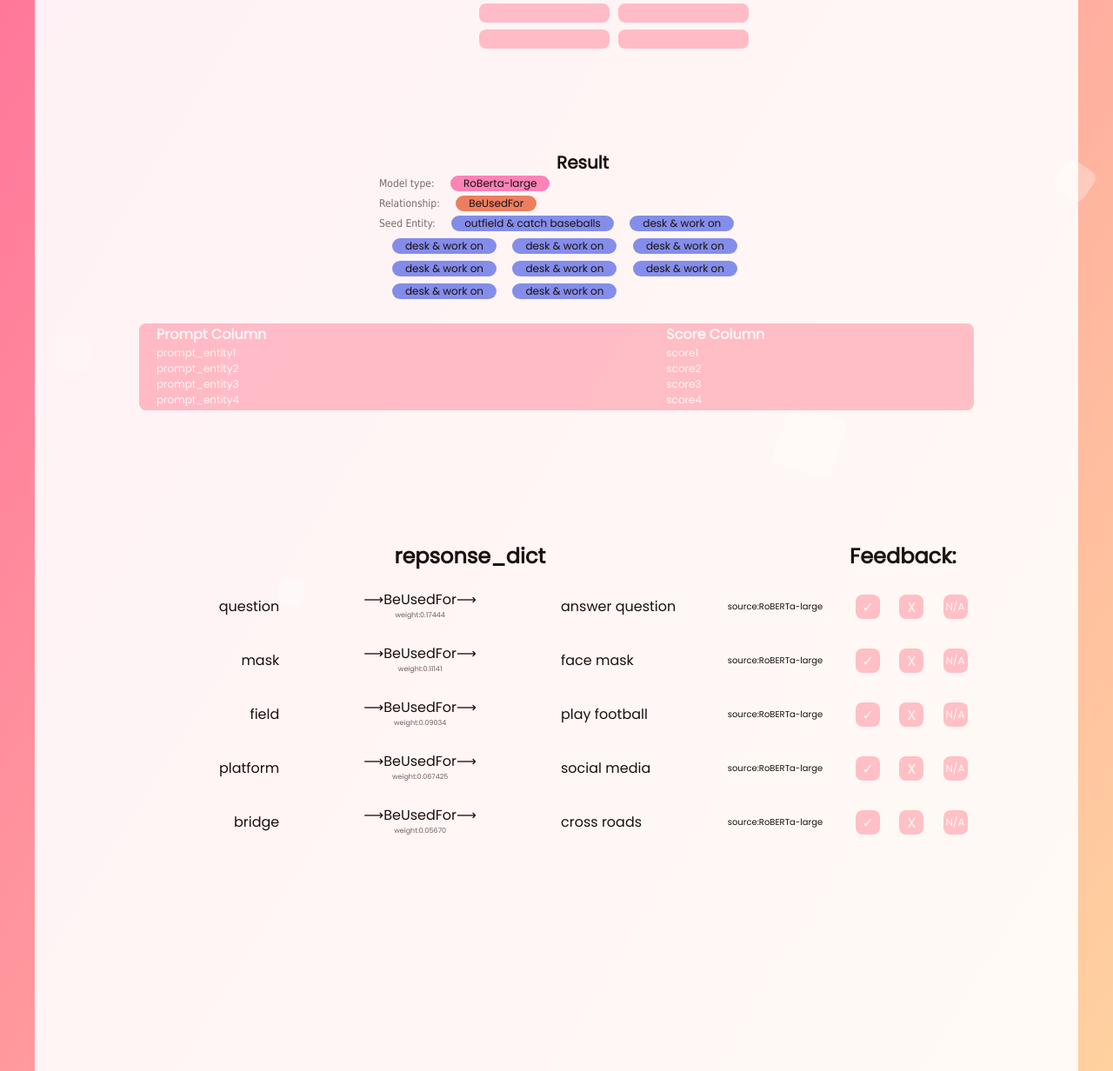
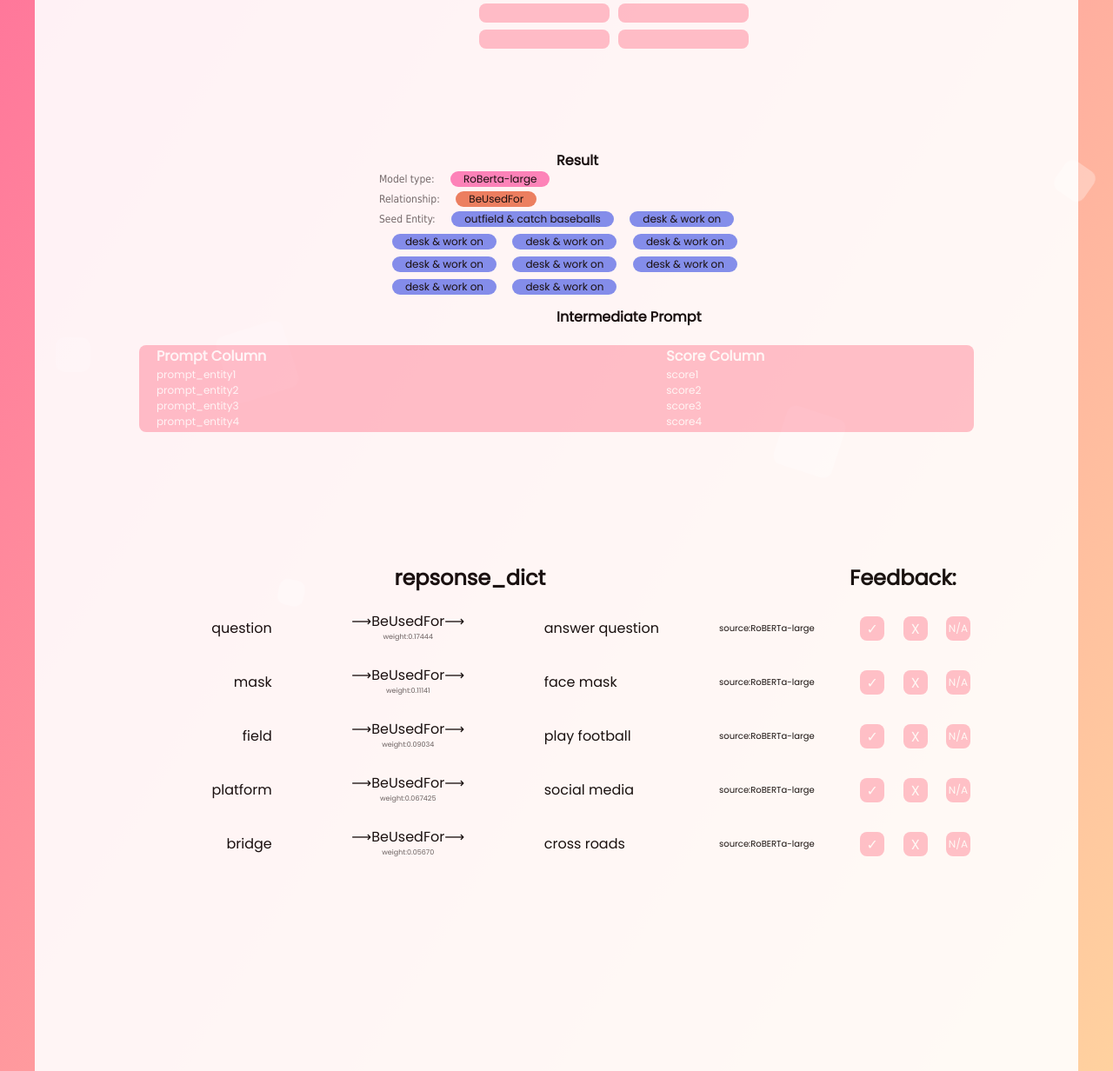
Before and after one commit to BinnYEver/new-frontend-local, a Flask app: page /resultER in a window 1280 px wide. Shown: the part 244-1476 px from the top of the page at 87% size. Run offline with Flask 2, Linux system fonts and the light colour scheme.

Commit message:
other than select update

```diff
--- a/static/css/resultER.css
+++ b/static/css/resultER.css
@@ -135,7 +135,7 @@ body {
     padding-top: 20px;
     margin-left: 50%;
     color: #000;
-    font: normal 700 20px 'Poppins', sans-serif;
+    font: normal 700 16px 'Poppins', sans-serif;
 }
 
 .result_board .model_type_div, .result_board .relationship_div, .result_board .seed_entity_div {
@@ -401,6 +401,12 @@ body {
     letter-spacing: 2px;
 }
 
+.prompt_title {
+    margin-left: 50%;
+    color: black;
+    font: normal 700 16px 'Poppins', sans-serif;
+}
+
 .show_prompt_socre {
     height: 100px;
     width: 80%;
@@ -534,7 +540,7 @@ body {
 }
 
 .each_tuple .source_from {
-    width: 15%;
+    width: 20%;
     text-align: center;
     font: normal 200 10px 'Poppins', sans-serif;
     line-height: 42px;
--- a/templates/resultER.html
+++ b/templates/resultER.html
@@ -124,7 +124,7 @@
         <!-- <div class="download_but">
             <a href="javascript:;">Download Tuples</a>
         </div> -->
-
+        <div class="prompt_title">Intermediate Prompt</div>
         <div class="show_prompt_socre">
             <div class="prompt">
                 <div class="title">Prompt Column</div>
```
